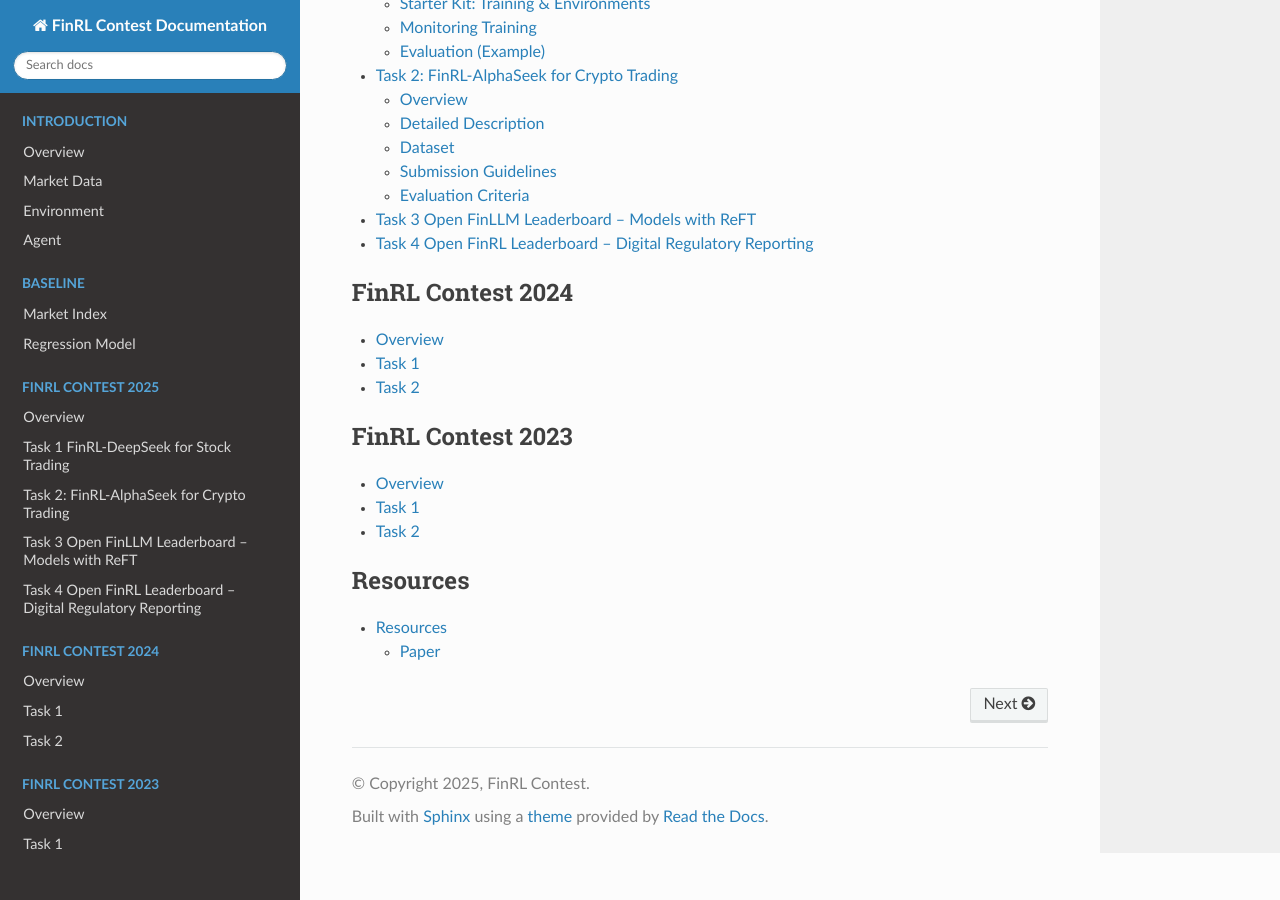
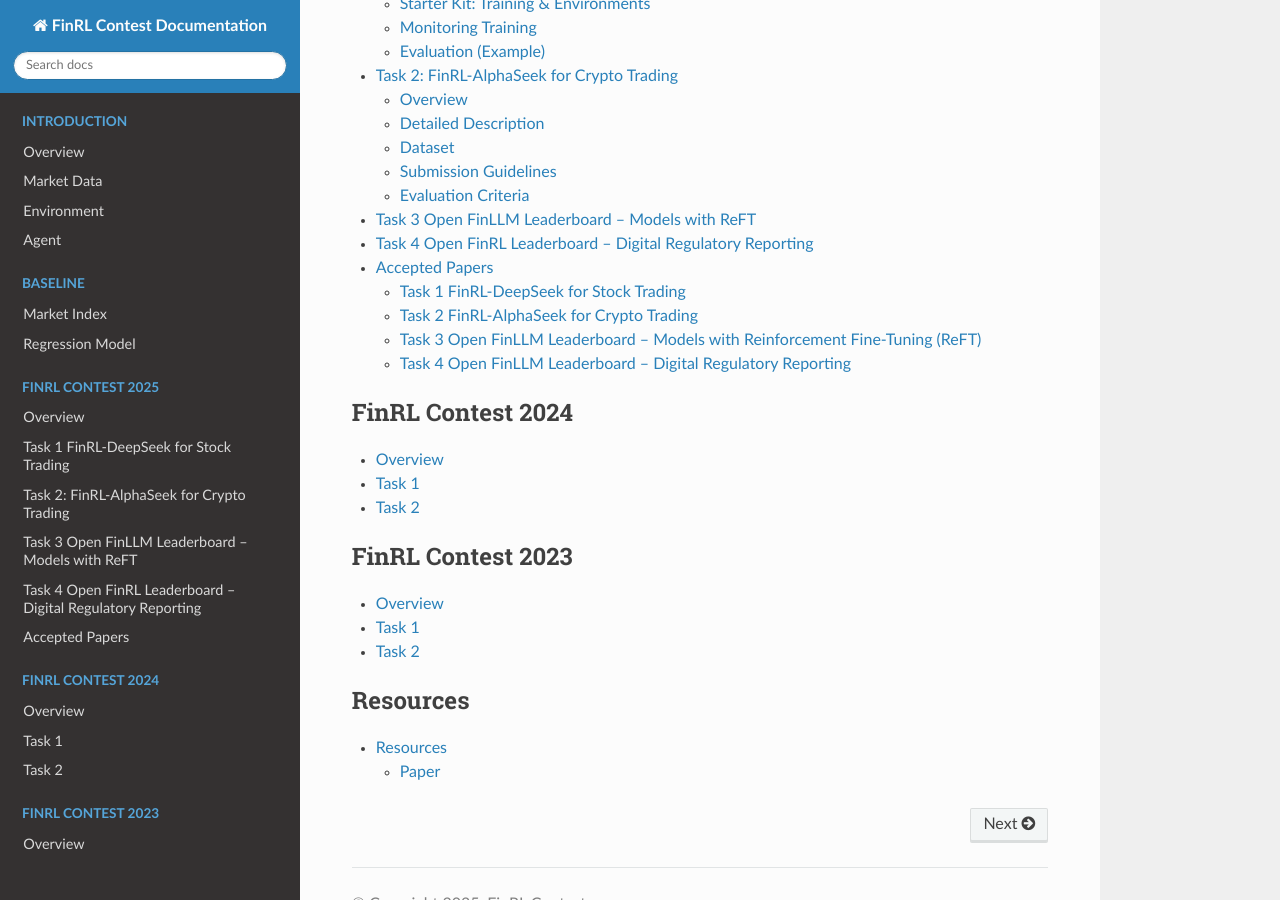
Before and after one commit to Xingyu025/FinAI-Contest, a Sphinx documentation site: the page built from docs/source/index.rst, in a window 1280 px wide and 900 px high, scrolled down 1535 px. Built offline with Sphinx 7.4.7 and the Read the Docs theme 3.1.0, drawn with Linux system fonts in a browser that asks for light colours.

Commit message:
add accepted paper

```diff
--- /dev/null
+++ b/docs/source/finrl2025/accepted_paper.rst
@@ -0,0 +1,122 @@
+===============================================================
+Accepted Papers
+===============================================================
+
+`Parallel Market Environments for FinRL Contests <https://www.cloud-conf.net/datasec/2025/proceedings/pdfs/IDS2025-3SVVEmiJ6JbFRviTl4Otnv/966100a064/966100a064.pdf>`_
+    *Keyi Wang (Columbia University, USA), Kairong Xiao (Columbia University, USA), Xiao-Yang Liu Yanglet (Columbia University, USA)*
+
+`HMM-Based Market Regime Detection with RL for Portfolio Management <https://www.cloud-conf.net/datasec/2025/proceedings/pdfs/IDS2025-3SVVEmiJ6JbFRviTl4Otnv/966100a067/966100a067.pdf>`_
+    *Jean Ndoutoumou (Numeraxial LLC, NY), Zining Yin (Columbia University, NY), Xiaochang Cheng (New York University, NY)*
+
+Task 1 FinRL-DeepSeek for Stock Trading
+---------------------------------------------------------------
+
+`Option-Driven Sentiment in FinRL: A PPO Approach to Trading <https://www.cloud-conf.net/datasec/2025/proceedings/pdfs/IDS2025-3SVVEmiJ6JbFRviTl4Otnv/966100a061/966100a061.pdf>`_
+    *Shenjian Li (University of Otago, New Zealand), Mingxuan Yu (University of Otago, New Zealand), Freddie Dossor (University of Otago, New Zealand)*
+
+.. image:: ../image/FinRL_Contest_2025/Paper_4550_Otago_Alpha.png
+   :width: 100%
+   :align: center
+
+.. raw:: html
+
+   <br><br>
+
+`A New DAPO Algorithm for Stock Trading <https://www.cloud-conf.net/datasec/2025/proceedings/pdfs/IDS2025-3SVVEmiJ6JbFRviTl4Otnv/966100a046/966100a046.pdf>`_
+
+    *Ruijian Zha (Columbia University, USA), Bojun Liu (Columbia University, USA)*
+
+.. image:: ../image/FinRL_Contest_2025/Paper_0132_RuijianSally.png
+   :width: 100%
+   :align: center
+
+.. raw:: html
+
+   <br><br>
+
+`FinRL: Adaptive Model Selection for Reinforcement Learning in Stock Trading <https://www.cloud-conf.net/datasec/2025/proceedings/pdfs/IDS2025-3SVVEmiJ6JbFRviTl4Otnv/966100a070/966100a070.pdf>`__
+
+    *Vorakorn Kosidphokin (Kasetsart University, Thailand), Phawat Loedtrakunchai (Kasetsart University, Thailand), Natthakorn Sinamnuaiphon (Kasetsart University, Thailand), Surawit Kuptanon (Kasetsart University, Thailand)*
+
+.. image:: ../image/FinRL_Contest_2025/Paper_6997_Kuxlnw.png
+   :width: 100%
+   :align: center
+
+.. raw:: html
+
+   <br><br>
+
+`FinRL Contest 2025 Task 1: Market-Aware In-Context Learning Framework for Proximal Policy Optimization in Stock Trading using DeepSeek <https://www.cloud-conf.net/datasec/2025/proceedings/pdfs/IDS2025-3SVVEmiJ6JbFRviTl4Otnv/966100a075/966100a075.pdf>`_
+    *Sahar Arshad (National University of Sciences and Technology (NUST), Pakistan), Huma Ameer (National University of Sciences and Technology (NUST), Pakistan), Nikhar Azhar (National University of Sciences and Technology (NUST), Pakistan), Seemab Latif (National University of Sciences and Technology (NUST), Pakistan)*
+
+.. image:: ../image/FinRL_Contest_2025/Paper_8637_Queens_Gambit.png
+   :width: 100%
+   :align: center
+
+.. raw:: html
+
+   <br><br>
+
+`Adaptive Confidence-Weighted LLM Infusion for Financial Reinforcement Learning <https://www.cloud-conf.net/datasec/2025/proceedings/pdfs/IDS2025-3SVVEmiJ6JbFRviTl4Otnv/966100a078/966100a078.pdf>`_
+    *Emran Y. Alturki (Imperial College London), Aydin Javadov (ETH Zürich), Qiyang Sun (Imperial College London), Björn W. Schuller (Imperial College London; Technical University of Munich)*
+
+.. image:: ../image/FinRL_Contest_2025/Paper_9235_Finim.png
+   :width: 100%
+   :align: center
+
+.. raw:: html
+
+   <br><br>
+
+`Enhancing FinRL Trading Agents with Advanced LLM-Processed Financial News: An Improved Approach using DeepSeek-V3 <https://www.cloud-conf.net/datasec/2025/proceedings/pdfs/IDS2025-3SVVEmiJ6JbFRviTl4Otnv/966100a052/966100a052.pdf>`_
+    *Satish Chandra (Anurag University, India), G. Balakrishna (Anurag University, India)*
+
+.. image:: ../image/FinRL_Contest_2025/Paper_2792_satish.png
+   :width: 100%
+   :align: center
+
+.. raw:: html
+
+   <br><br>
+
+Task 2 FinRL-AlphaSeek for Crypto Trading
+---------------------------------------------------------------
+`AlphaSeek FinRL: A Hybrid Deep Learning Architecture for High-Frequency Cryptocurrency Trading <https://www.cloud-conf.net/datasec/2025/proceedings/pdfs/IDS2025-3SVVEmiJ6JbFRviTl4Otnv/966100a054/966100a054.pdf>`_
+    *Jun-Chi Liu (East China University of Science and Technology, China), Jun-Chao Ma (East China University of Science and Technology, China), Zhi-Qiang Jiang (East China University of Science and Technology, China)*
+
+.. image:: ../image/FinRL_Contest_2025/Paper_3396_cryptoalphaseek.png
+   :width: 100%
+   :align: center
+
+.. raw:: html
+
+   <br><br>
+
+Task 3 Open FinLLM Leaderboard -- Models with Reinforcement Fine-Tuning (ReFT)
+-------------------------------------------------------------------------------
+`LLMs Meet Finance: Fine-Tuning Foundation Models for the Open FinLLM Leaderboard <https://www.cloud-conf.net/datasec/2025/proceedings/pdfs/IDS2025-3SVVEmiJ6JbFRviTl4Otnv/966100a057/966100a057.pdf>`_
+    *Varun Rao (University of Maryland, MD), Youran Sun (University of Maryland, MD), Mahendra Kumar (University of Maryland, MD), Tejas Mutneja (University of Maryland, MD), Agastya Mukherjee (University of Maryland, MD), Haizhao Yang (University of Maryland, MD)*
+
+.. image:: ../image/FinRL_Contest_2025/Paper_4074_LLMs_Meet_Finance.png
+   :width: 100%
+   :align: center
+
+.. raw:: html
+
+   <br><br>
+
+Task 4 Open FinLLM Leaderboard -- Digital Regulatory Reporting
+---------------------------------------------------------------
+`RKEFino1: A Regulation Knowledge-Enhanced Large Language Model <https://www.cloud-conf.net/datasec/2025/proceedings/pdfs/IDS2025-3SVVEmiJ6JbFRviTl4Otnv/966100a049/966100a049.pdf>`_
+    *Yan Wang (Yale University, USA), Yueru He (Columbia University, USA), Ruoyu Xiang (New York University, USA), Jeff Zhao (The University of Texas at Austin, USA)*
+
+.. raw:: html
+
+   <br><br>
+
+`Advancing Financial Standards Comprehension through Domain-Specific MoE Architecture <https://www.cloud-conf.net/datasec/2025/proceedings/pdfs/IDS2025-3SVVEmiJ6JbFRviTl4Otnv/966100a072/966100a072.pdf>`_
+    *Pavel Voropaev (Independent ), Anna Detkina (University of Liverpool)*
+
+.. image:: ../image/FinRL_Contest_2025/Paper_8086_TeamPV.png
+   :width: 100%
+   :align: center
--- a/docs/source/index.rst
+++ b/docs/source/index.rst
@@ -56,6 +56,7 @@
    finrl2025/task2
    finrl2025/task3
    finrl2025/task4
+   finrl2025/accepted_paper
 
 .. toctree::
    :maxdepth: 2
```
Also changed, not shown: docs/source/image/FinRL_Contest_2025/Paper_0132_RuijianSally.png (added), docs/source/image/FinRL_Contest_2025/Paper_2792_satish.png (added), docs/source/image/FinRL_Contest_2025/Paper_3396_cryptoalphaseek.png (added), docs/source/image/FinRL_Contest_2025/Paper_4074_LLMs_Meet_Finance.png (added), docs/source/image/FinRL_Contest_2025/Paper_4550_Otago_Alpha.png (added), docs/source/image/FinRL_Contest_2025/Paper_8086_TeamPV.png (added), docs/source/image/FinRL_Contest_2025/Paper_8637_Queens_Gambit.png (added), docs/source/image/FinRL_Contest_2025/Paper_9235_Finim.png (added), 1 other file.
